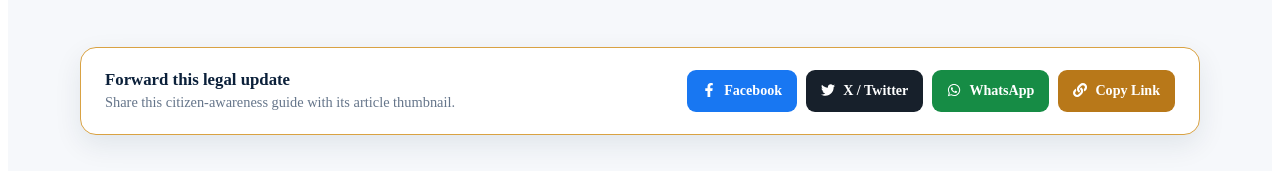
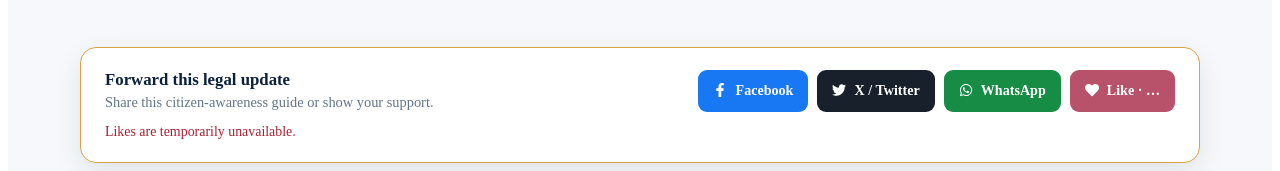
Before and after one commit to arnabbera/nagariksuraksha, a React (Vite) app: page /legal-updates/tech-startup-regulatory-compliance-2026 in a window 1280 px wide. Shown: the part 781-952 px from the top of the page. Built offline with nearby package versions, Linux system fonts and the light colour scheme; no server answers.

Commit message:
Add persistent likes to Legal Remedies posts

```diff
--- a/src/features/public/legal/components/LegalUpdateShare.jsx
+++ b/src/features/public/legal/components/LegalUpdateShare.jsx
@@ -1,19 +1,51 @@
-import { useState } from "react";
-import { FaFacebookF, FaLink, FaTwitter, FaWhatsapp } from "react-icons/fa";
+import { useEffect, useState } from "react";
+import { FaFacebookF, FaHeart, FaTwitter, FaWhatsapp } from "react-icons/fa";
 
 const SITE_URL = "https://www.sanhita360.com";
 
 export default function LegalUpdateShare({ canonicalPath, message, shareVersion }) {
-  const [copied, setCopied] = useState(false);
+  const [likes, setLikes] = useState(null);
+  const [liked, setLiked] = useState(false);
+  const [loading, setLoading] = useState(false);
+  const [error, setError] = useState("");
   const shareUrl = `${SITE_URL}${canonicalPath}?share=${encodeURIComponent(shareVersion)}`;
 
-  const copyLink = async () => {
+  useEffect(() => {
+    let active = true;
+    fetch(`/api/legal-updates/likes?post=${encodeURIComponent(canonicalPath)}`, { credentials: "same-origin" })
+      .then(async (response) => {
+        const result = await response.json();
+        if (!response.ok) throw new Error(result.error || "Unable to load likes.");
+        return result;
+      })
+      .then((result) => {
+        if (!active) return;
+        setLikes(result.count);
+        setLiked(result.liked);
+      })
+      .catch(() => { if (active) setError("Likes are temporarily unavailable."); });
+    return () => { active = false; };
+  }, [canonicalPath]);
+
+  const likePost = async () => {
+    if (loading || liked || likes === null) return;
+    setLoading(true);
+    setError("");
     try {
-      await navigator.clipboard.writeText(shareUrl);
-      setCopied(true);
-      window.setTimeout(() => setCopied(false), 2200);
-    } catch (error) {
-      console.error("Unable to copy legal-update link:", error);
+      const response = await fetch("/api/legal-updates/likes", {
+        method: "POST",
+        credentials: "same-origin",
+        headers: { "content-type": "application/json" },
+        body: JSON.stringify({ post: canonicalPath }),
+      });
+      const result = await response.json();
+      if (!response.ok) throw new Error(result.error || "Unable to save your like.");
+      setLikes(result.count);
+      setLiked(result.liked);
+    } catch (cause) {
+      setError(cause.message);
+    } finally {
+      setLoading(false);
     }
   };
 
@@ -21,17 +53,18 @@ export default function LegalUpdateShare({ canonicalPath, message, shareVersion
     <section className="ns-legal-share" aria-label="Share this legal update">
       <div>
         <strong>Forward this legal update</strong>
-        <span>Share this citizen-awareness guide with its article thumbnail.</span>
+        <span>Share this citizen-awareness guide or show your support.</span>
       </div>
       <div className="ns-legal-share-actions">
         <a className="is-facebook" href={`https://www.facebook.com/sharer/sharer.php?u=${encodeURIComponent(shareUrl)}`} target="_blank" rel="noreferrer" aria-label="Share on Facebook"><FaFacebookF /> Facebook</a>
         <a className="is-twitter" href={`https://twitter.com/intent/tweet?text=${encodeURIComponent(message)}&url=${encodeURIComponent(shareUrl)}`} target="_blank" rel="noreferrer" aria-label="Share on X or Twitter"><FaTwitter /> X / Twitter</a>
         <a className="is-whatsapp" href={`https://wa.me/?text=${encodeURIComponent(`${message}\n${shareUrl}`)}`} target="_blank" rel="noreferrer" aria-label="Share on WhatsApp"><FaWhatsapp /> WhatsApp</a>
-        <button type="button" onClick={copyLink} aria-label="Copy share link"><FaLink /> {copied ? "Link Copied" : "Copy Link"}</button>
+        <button type="button" className="is-like" onClick={likePost} disabled={likes === null || liked || loading} aria-label={liked ? `Liked, ${likes} likes` : `Like this post, ${likes ?? 0} likes`} aria-pressed={liked}><FaHeart /> {liked ? "Liked" : "Like"} · {likes ?? "…"}</button>
       </div>
+      {error && <p className="ns-legal-share-error" role="status">{error}</p>}
 
       <style>{`
-        .ns-legal-share { display: flex; justify-content: space-between; align-items: center; gap: 22px; margin: 0 0 40px; padding: 22px 24px; border: 1px solid #d9a243; border-radius: 16px; background: #fff; box-shadow: 0 10px 28px rgba(9,39,67,.09); }
+        .ns-legal-share { display: flex; justify-content: space-between; align-items: center; flex-wrap: wrap; gap: 22px; margin: 0 0 40px; padding: 22px 24px; border: 1px solid #d9a243; border-radius: 16px; background: #fff; box-shadow: 0 10px 28px rgba(9,39,67,.09); }
         .ns-legal-share > div:first-child { display: grid; gap: 4px; }
         .ns-legal-share strong { color: #0b203a; font-size: 1.05rem; }
         .ns-legal-share span { color: #65758a; font-size: .9rem; }
@@ -40,7 +73,10 @@ export default function LegalUpdateShare({ canonicalPath, message, shareVersion
         .ns-legal-share-actions .is-facebook { background: #1877f2; }
         .ns-legal-share-actions .is-twitter { background: #17202b; }
         .ns-legal-share-actions .is-whatsapp { background: #168c45; }
-        .ns-legal-share-actions button { background: #b87819; }
+        .ns-legal-share-actions .is-like { background: #a72646; }
+        .ns-legal-share-actions .is-like[aria-pressed="true"] { background: #6f1d36; }
+        .ns-legal-share-actions button:disabled { cursor: default; opacity: .8; }
+        .ns-legal-share-error { flex-basis: 100%; color: #a52132; margin: -10px 0 0; font-size: .87rem; }
         .ns-legal-share-actions a:hover, .ns-legal-share-actions button:hover { filter: brightness(.93); transform: translateY(-1px); }
         @media (max-width: 820px) {
           .ns-legal-share { align-items: stretch; flex-direction: column; }
```
